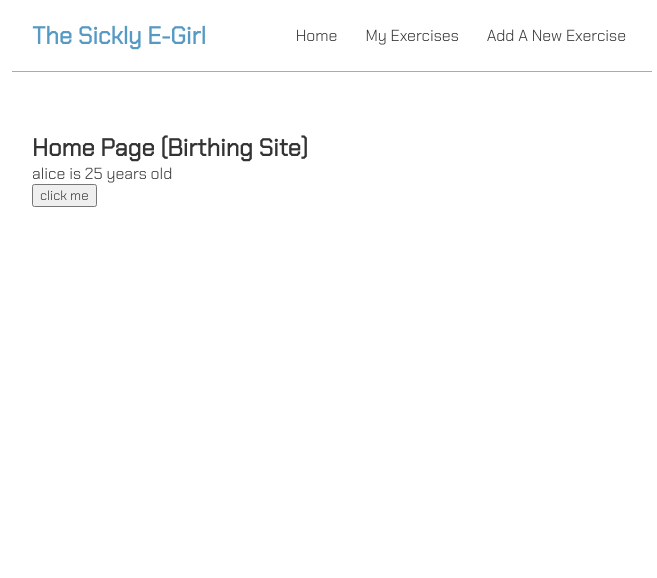
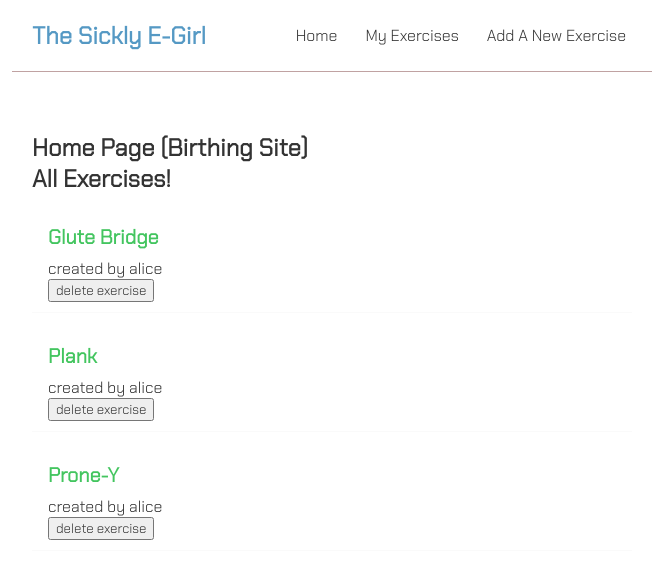
Before and after one commit to alicepalace/react-is-a-fact, a React (Create React App) app: page / in a window 1280 px wide. Shown: the top 578 px of the page, without its empty margins (308-965 px from the left). Built offline with nearby package versions, Linux system fonts and the light colour scheme; a web font is replaced by a local one.

Commit message:
learned props, added ExercisesList component

```diff
--- /dev/null
+++ b/src/ExercisesList.js
@@ -0,0 +1,17 @@
+const ExercisesList = ({ exercises, title, handleDelete }) => {
+
+    return (
+        <div className="exercise-list">
+            <h2>{ title }</h2>
+            {exercises.map( (exercise) => (
+                <div className="exercise-preview" key={exercise.id}>
+                    <h2>{ exercise.name }</h2>
+                    <p>created by { exercise.author }</p>
+                    <button onClick={() => handleDelete(exercise.id)}>delete exercise</button>
+                </div>
+            ))}
+        </div>
+     );
+}
+
+export default ExercisesList;
--- a/src/Home.js
+++ b/src/Home.js
@@ -1,20 +1,29 @@
-import { useState } from 'react';
+import { useState, useEffect } from 'react';
+import ExercisesList from './ExercisesList';
 
 const Home = () => {
-    //let name = 'emo';
-    const [name, setName] = useState('alice');
-    const [age, setAge] = useState(25);
 
-    const handleClick = () => {
-        setName('elmo');
-        setAge(30);
+    const [exercises, setExercises] = useState([
+        { name: 'Glute Bridge', muscle: 'Glutes', author: 'alice', id: 1 },
+        { name: 'Plank', muscle: 'Rectus abdominis', author: 'alice', id: 2 },
+        { name: 'Prone-Y', muscle: 'Lower Trapezius', author: 'alice', id: 3 }
+    ]);
+
+    const handleDelete = (id) => {
+        const newExercises = exercises.filter(exercises => exercises.id !== id);
+        setExercises(newExercises);
     }
+
+    useEffect(() => {
+        console.log('use effect ran');
+        console.log(exercises);
+    });
 
     return (
         <div className="home">
             <h2>Home Page (Birthing Site)</h2>
-            <p>{ name } is { age } years old</p>
-            <button onClick={handleClick}>click me</button>
+            <ExercisesList exercises={exercises} title="All Exercises!" handleDelete = {handleDelete}/>
+            {/* <ExercisesList exercises={exercises.filter((exercise) => exercise.author === 'alice')} title="Alice's exercises" /> */}
         </div>
     );
 }
--- a/src/index.css
+++ b/src/index.css
@@ -33,3 +33,18 @@
   margin: 40px auto;
   padding: 20px;
 }
+
+/* exercise previews / list */
+.exercise-preview {
+  padding: 10px 16px;
+  margin: 20px 0;
+  border-bottom: 1px solid #fafafa;
+}
+.exercise-preview:hover {
+  box-shadow: 1px 3px 5px rgba(0,0,0,0.1);
+}
+.exercise-preview h2 {
+  font-size: 20px;
+  color: #43c55f;
+  margin-bottom: 8px;
+}
--- a/src/index.js
+++ b/src/index.js
@@ -9,7 +9,3 @@ root.render(
     <App />
   </React.StrictMode>
 );
-
-// If you want to start measuring performance in your app, pass a function
-// to log results (for example: reportWebVitals(console.log))
-// or send to an analytics endpoint. Learn more: https://bit.ly/CRA-vitals
```
